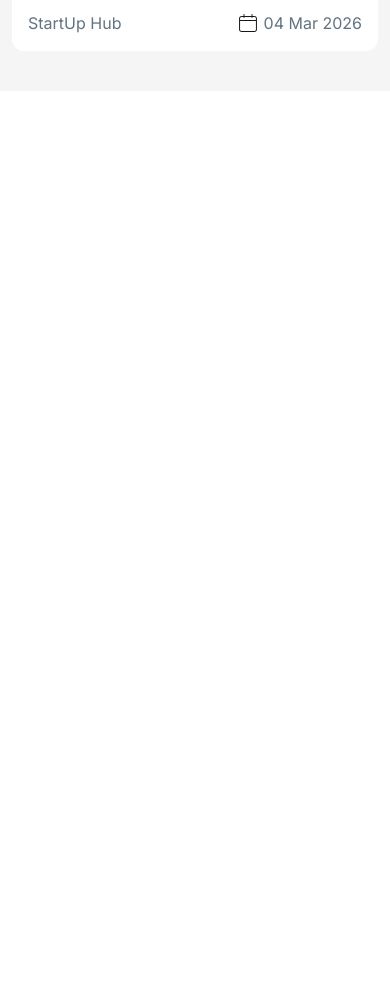
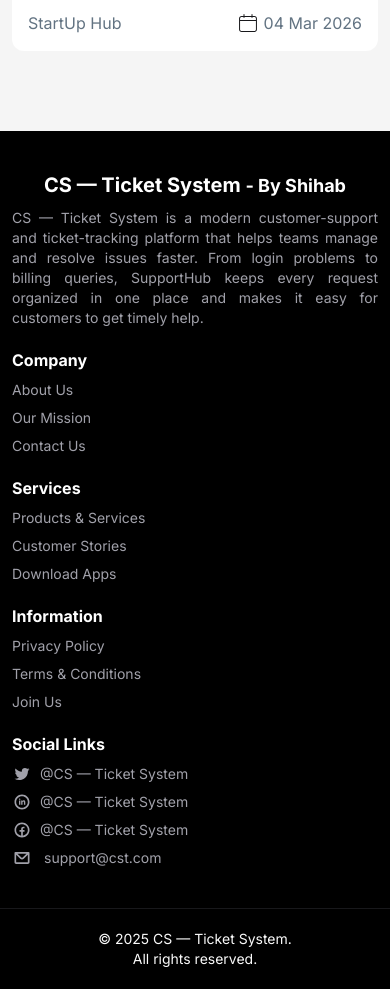
Before and after one commit to shihab-63/CS-Ticket-System-React, a React (Vite) app: page / in a window 390 px wide. Shown: the part 3985-4974 px from the top of the page. Before the commit the page ends 4076 px from the top, so only its background shows below. Built offline with nearby package versions, Linux system fonts and the light colour scheme.

Commit message:
i create footer section and made it responsive

```diff
--- a/src/App.jsx
+++ b/src/App.jsx
@@ -3,6 +3,7 @@ import "./App.css";
 import BoxSection from "./components/BoxSection/BoxSection";
 import Navbar from "./components/Navbar/Navbar";
 import TicketDashboard from "./components/TicketDashboard/TicketDashboard";
+import Footer from "./Footer/Footer";
 
 // Ticket Data
 const fatchTickets = async () => {
@@ -25,6 +26,7 @@ function App() {
       >
         <TicketDashboard ticketsPromise={ticketsPromise} />
       </Suspense>
+      <Footer />
     </div>
   );
 }
--- /dev/null
+++ b/src/Footer/Footer.jsx
@@ -0,0 +1,126 @@
+import React from "react";
+import { TiSocialTwitter } from "react-icons/ti";
+import { TiSocialLinkedinCircular } from "react-icons/ti";
+import { TiSocialFacebookCircular } from "react-icons/ti";
+import { CgMail } from "react-icons/cg";
+import Container from "../components/Container/Container";
+
+const Footer = () => {
+  return (
+    <>
+      <footer className="bg-black mt-10 md:mt-10">
+        <Container>
+          <div className="py-10 md:py-20 text-white px-3 grid grid-cols-1 md:grid-cols-6 ">
+            {/* Div 1 */}
+            <div className="md:col-span-2 mb-5 md:mb-0">
+              <h2 className="text-xl md:text-2xl font-bold mb-2 text-center md:text-start">
+                CS — Ticket System <span className="text-lg">- By Shihab</span>
+              </h2>
+              <p className="md:w-96 text-[#a1a1aa] text-sm text-justify">
+                CS — Ticket System is a modern customer-support and
+                ticket-tracking platform that helps teams manage and resolve
+                issues faster. From login problems to billing queries,
+                SupportHub keeps every request organized in one place and makes
+                it easy for customers to get timely help.
+              </p>
+            </div>
+            {/* Div 2 */}
+            <div className="mb-5">
+              <h2 className="md:text-lg font-bold mb-2">Company</h2>
+              <ul className="space-y-2 text-[#a1a1aa] text-sm">
+                <li className="footerLink cursor-pointer w-fit">About Us</li>
+                <li className="footerLink cursor-pointer w-fit">Our Mission</li>
+                <li className="footerLink cursor-pointer w-fit">Contact Us</li>
+              </ul>
+            </div>
+            {/* Div 3 */}
+            <div className="mb-5">
+              <h2 className="md:text-lg font-bold mb-2">Services</h2>
+              <ul className="space-y-2 text-[#a1a1aa] text-sm">
+                <li className="footerLink cursor-pointer w-fit">
+                  Products & Services
+                </li>
+                <li className="footerLink cursor-pointer w-fit">
+                  Customer Stories
+                </li>
+                <li className="footerLink cursor-pointer w-fit">
+                  Download Apps
+                </li>
+              </ul>
+            </div>
+            {/* Div 4 */}
+            <div className="mb-5">
+              <h2 className="md:text-lg font-bold mb-2">Information</h2>
+              <ul className="space-y-2 text-[#a1a1aa] text-sm">
+                <li className="footerLink cursor-pointer w-fit">
+                  Privacy Policy
+                </li>
+                <li className="footerLink cursor-pointer w-fit">
+                  Terms & Conditions
+                </li>
+                <li className="footerLink cursor-pointer w-fit">Join Us</li>
+              </ul>
+            </div>
+            {/* Div 5 */}
+            <div>
+              <h2 className="md:text-lg font-bold mb-2">Social Links</h2>
+              <ul className="space-y-2 text-[#a1a1aa] text-sm">
+                <li className="flex items-center gap-2 cursor-pointer w-fit group">
+                  <TiSocialTwitter size={20} />
+                  <span
+                    className="transition-colors duration-500
+                    group-hover:text-transparent group-hover:bg-clip-text
+                    group-hover:bg-gradient-to-r group-hover:from-purple-500 group-hover:to-pink-500"
+                  >
+                    @CS — Ticket System
+                  </span>
+                </li>
+                <li className="flex items-center gap-2 cursor-pointer w-fit group">
+                  <TiSocialLinkedinCircular size={20} />
+                  <span
+                    className="transition-colors duration-500
+                    group-hover:text-transparent group-hover:bg-clip-text
+                    group-hover:bg-gradient-to-r group-hover:from-purple-500 group-hover:to-pink-500"
+                  >
+                    @CS — Ticket System
+                  </span>
+                </li>
+                <li className="flex items-center gap-2 cursor-pointer w-fit group">
+                  <TiSocialFacebookCircular size={20} />
+                  <span
+                    className="transition-colors duration-500
+                    group-hover:text-transparent group-hover:bg-clip-text
+                    group-hover:bg-gradient-to-r group-hover:from-purple-500 group-hover:to-pink-500"
+                  >
+                    @CS — Ticket System
+                  </span>
+                </li>
+                <li className="flex items-center gap-3 cursor-pointer w-fit group">
+                  <CgMail size={20} />
+                  <span
+                    className="transition-colors duration-500
+                    group-hover:text-transparent group-hover:bg-clip-text
+                    group-hover:bg-gradient-to-r group-hover:from-purple-500 group-hover:to-pink-500"
+                  >
+                    support@cst.com
+                  </span>
+                </li>
+              </ul>
+            </div>
+          </div>
+
+          <div className="py-5 md:py-7 border-t">
+            <p className="text-[#fafafa] text-sm text-center ">
+              © 2025 CS — Ticket System.{" "}
+              <span className="block md:inline-block">
+                All rights reserved.
+              </span>
+            </p>
+          </div>
+        </Container>
+      </footer>
+    </>
+  );
+};
+
+export default Footer;
```
